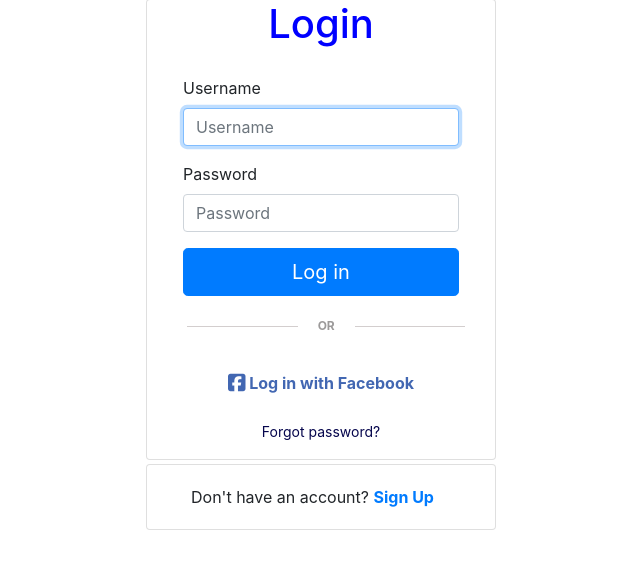
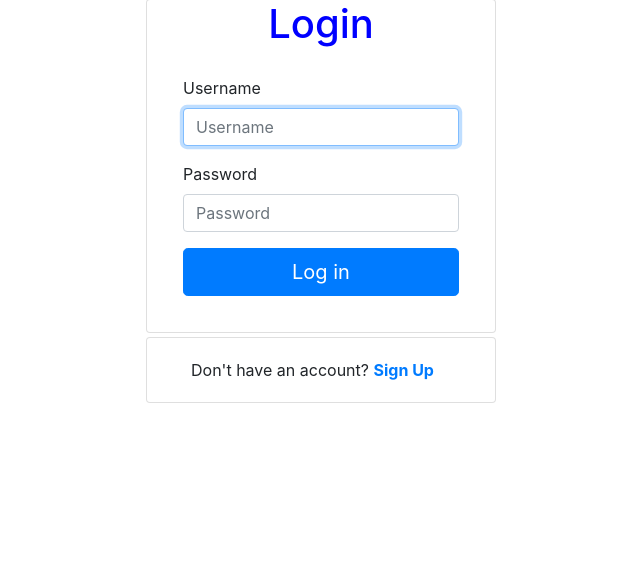
Before and after one commit to Ketsia-a/project, a Django app: page /login/ in a window 1280 px wide. Shown: the part 35-604 px from the top of the page, without its empty margins (319-959 px from the left). Run offline with Django 3.2, Linux system fonts and the light colour scheme; some libraries are stand-ins or nearby versions.

Commit message:
removed some unnecessary codes

```diff
--- a/projectapp/templates/login.html
+++ b/projectapp/templates/login.html
@@ -40,14 +40,6 @@
                     {% if form.errors %}
                     <p style="text-align: center;"> <small>Password or Username is incorrect</small> </p>
                     {% endif %}
-
-                    <p class="or"> <span>OR</span></p>
-                    <br>
-                    <span style="text-align: center; color: #4267B2;font-weight: bold;"><i
-                            class="fab fa-facebook-square fa-lg" ></i> Log in with Facebook</span>
-                    <br>
-                    <a class="D-block mx-auto mb-3" style="color: rgb(6, 6, 77);"> <small>Forgot password? </small></a>
-
                 </div>
 
                 <div class="card mt-1">
```
